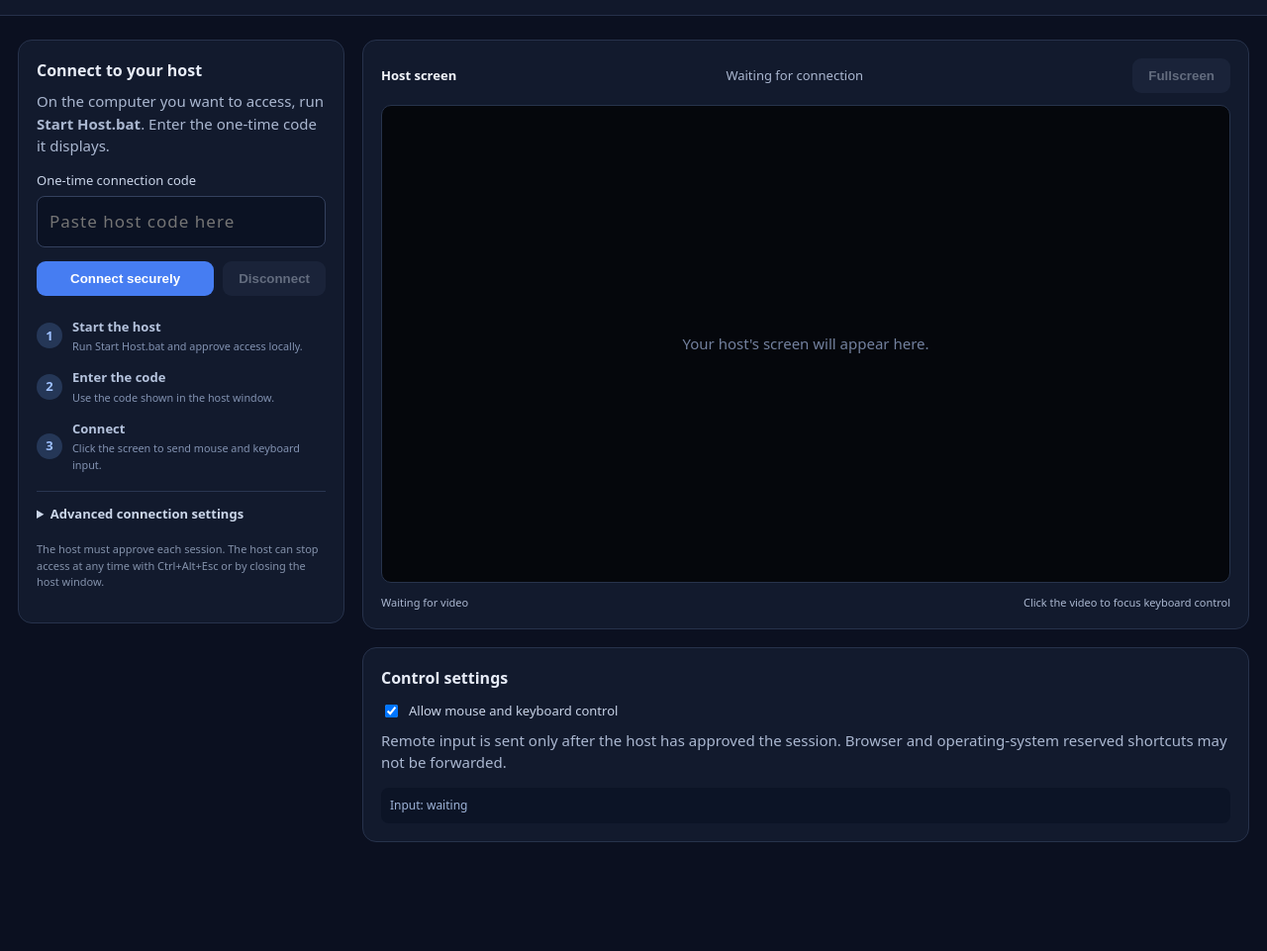
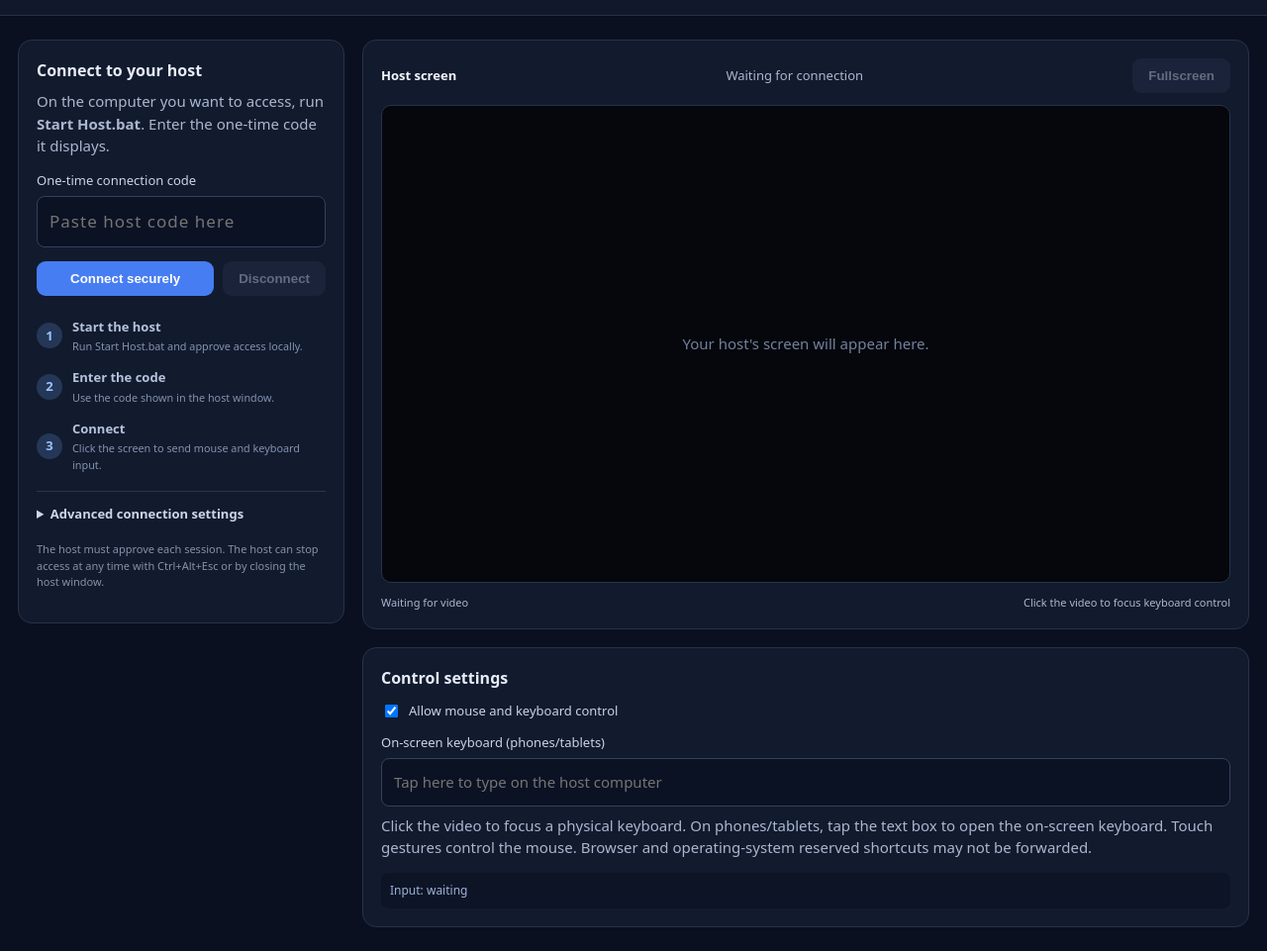
Before and after one commit to bigggooner/Remote-connection, a website: page web/index.html in a window 1280 px wide. Shown: the part 66-1027 px from the top of the page at 99% size. Before the commit the page ends 941 px from the top, so only its background shows below. Drawn offline with Linux system fonts and the light colour scheme.

Commit message:
Add touch-device keyboard input control

```diff
--- a/web/index.html
+++ b/web/index.html
@@ -44,7 +44,9 @@
     <section class="panel controls">
       <h2>Control settings</h2>
       <label class="switchrow"><input type="checkbox" id="inputEnabled" checked> Allow mouse and keyboard control</label>
-      <p>Remote input is sent only after the host has approved the session. Browser and operating-system reserved shortcuts may not be forwarded.</p>
+      <label for="mobileKeys">On-screen keyboard (phones/tablets)</label>
+      <input id="mobileKeys" type="text" inputmode="text" autocomplete="off" autocapitalize="off" spellcheck="false" placeholder="Tap here to type on the host computer">
+      <p>Click the video to focus a physical keyboard. On phones/tablets, tap the text box to open the on-screen keyboard. Touch gestures control the mouse. Browser and operating-system reserved shortcuts may not be forwarded.</p>
       <div class="keys" id="keyStatus">Input: waiting</div>
     </section>
   </main>
```
